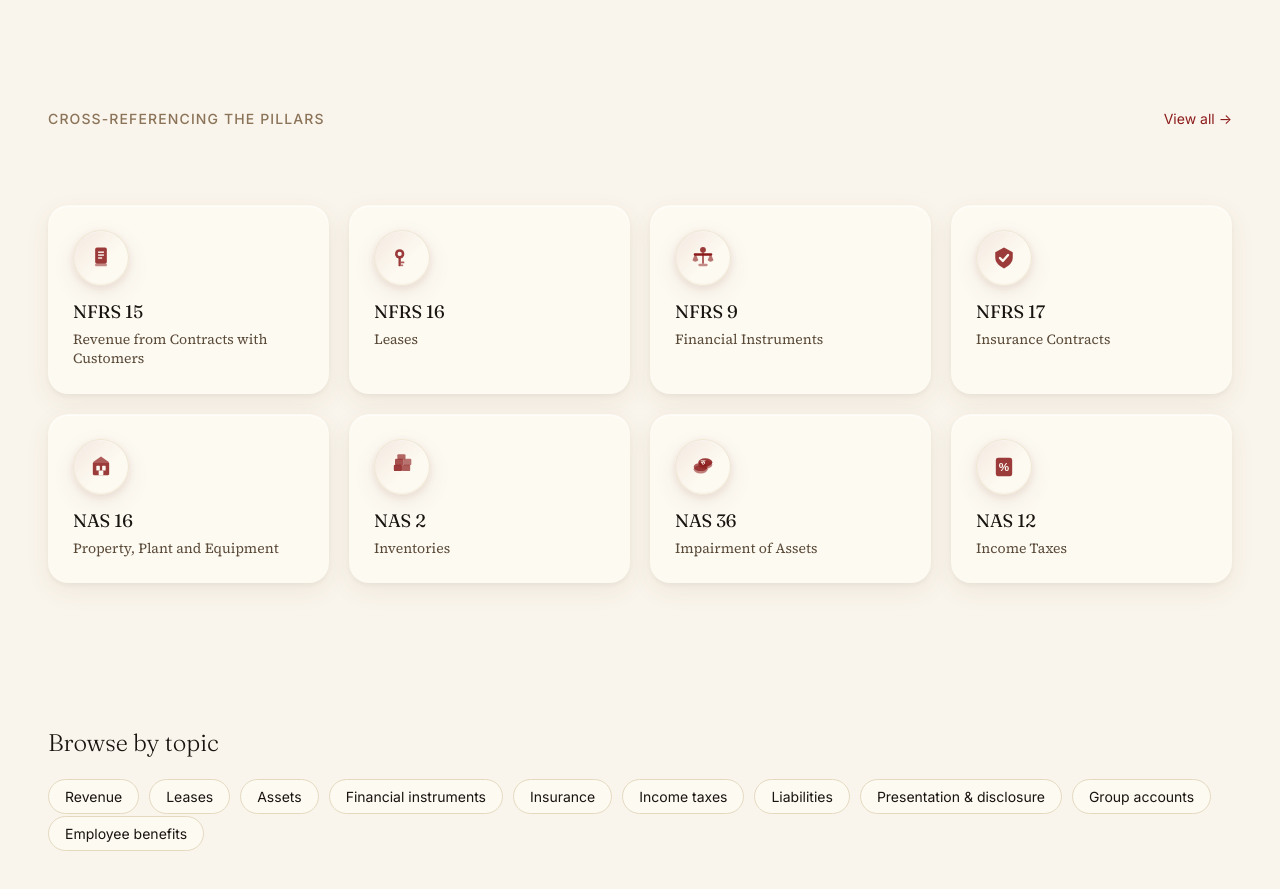
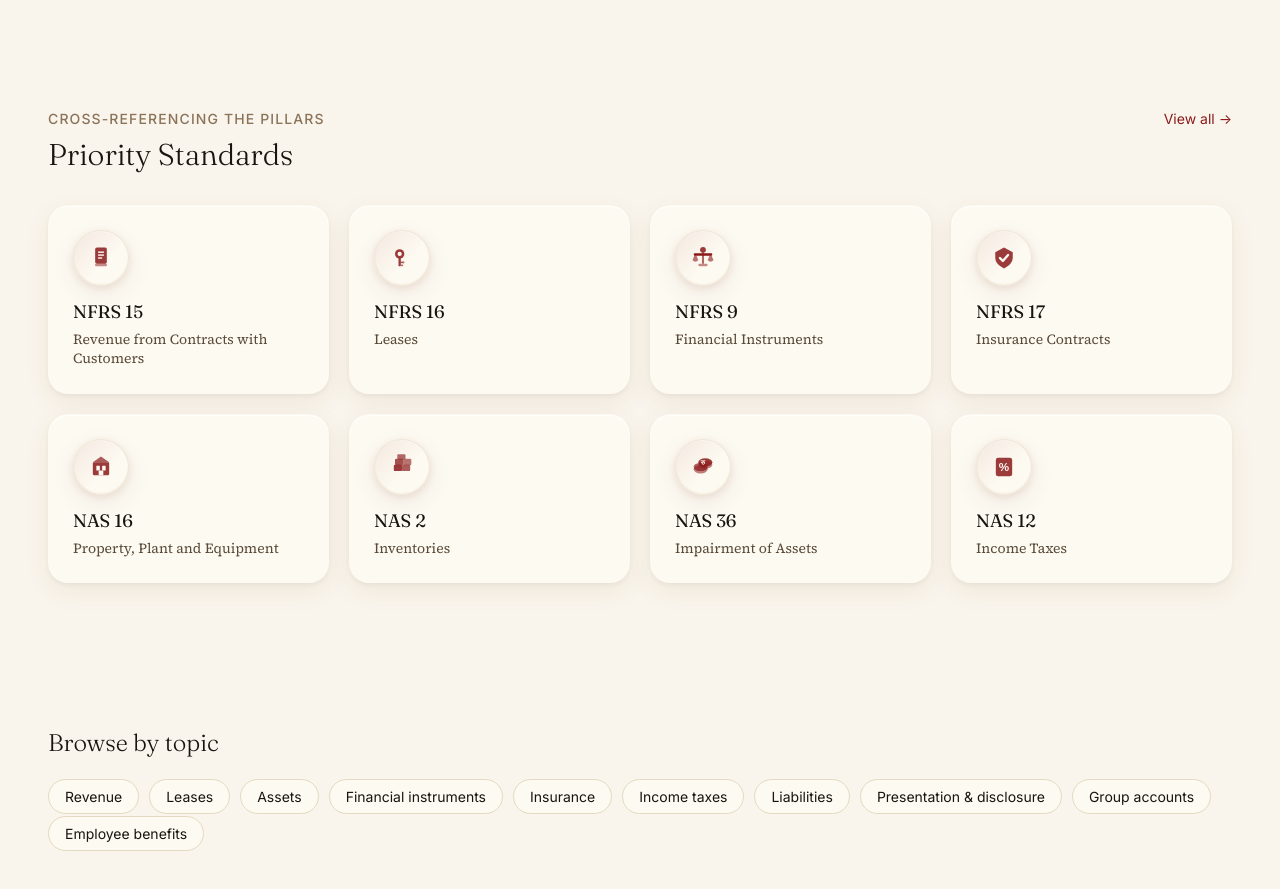
Before and after one commit to nishantgaire13/TheNFRSArchive, a Next.js app: page / in a window 1280 px wide. Shown: the part 800-1689 px from the top of the page. Built offline with nearby package versions, Linux system fonts and the light colour scheme; no server answers.

Commit message:
Fix: Priority Standards heading missing — remove animation class from static heading
Co-Authored-By: Claude Opus 4.7 <noreply@anthropic.com>

```diff
--- a/components/home/PriorityStandardsSection.tsx
+++ b/components/home/PriorityStandardsSection.tsx
@@ -28,11 +28,7 @@ export function PriorityStandardsSection({
 			<div className="flex items-baseline justify-between mb-8">
 				<div>
 					<Eyebrow className="mb-2">Cross-referencing the pillars</Eyebrow>
-					<h2
-						className="font-display text-3xl font-light entrance-heading"
-						data-entrance="heading"
-						data-stagger="0"
-					>
+					<h2 className="font-display text-3xl font-light">
 						Priority Standards
 					</h2>
 				</div>
```
